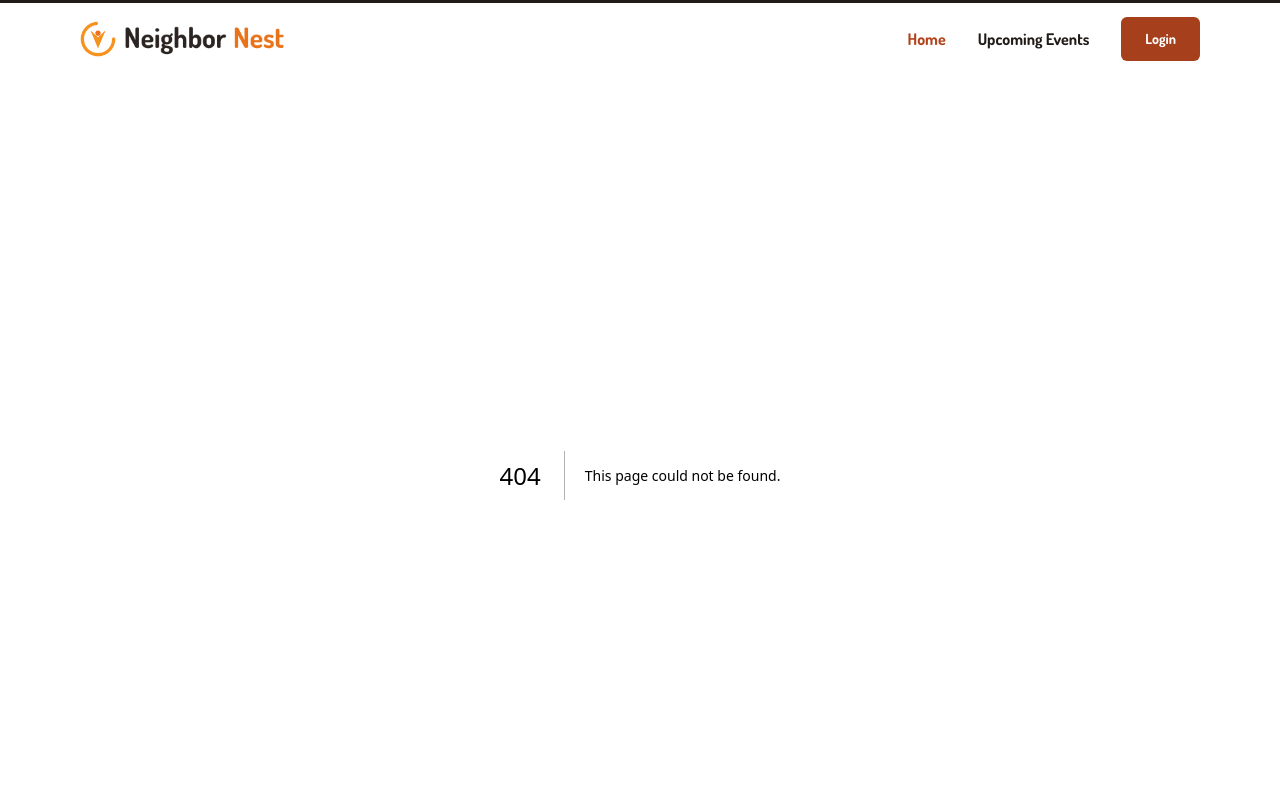
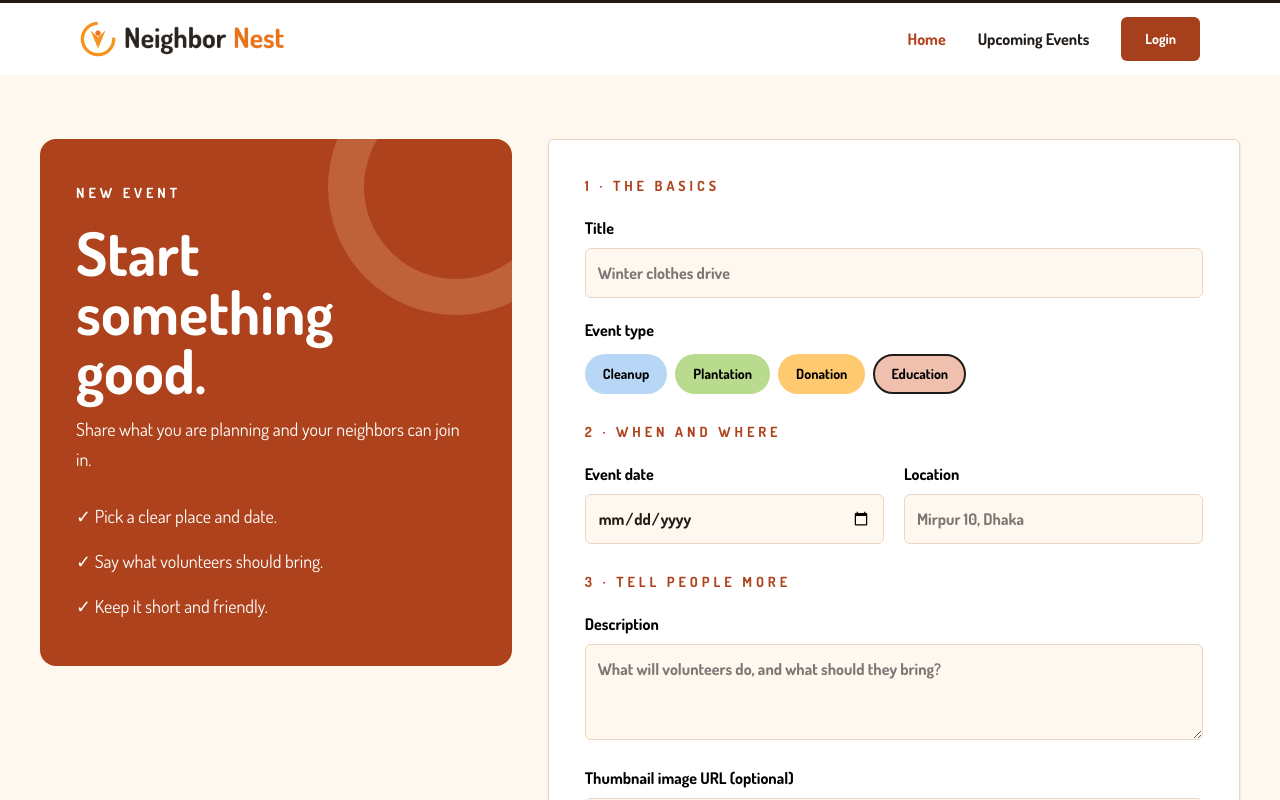
Before and after one commit to md-ashraful-islam-ullas/NeighborNest-PH-B14-A08, a Next.js app: page /create-event in a window 1280 px wide. Before the commit this address had no page. Shown: the top 800 px of the page. Built offline with nearby package versions, Linux system fonts and the light colour scheme.

Commit message:
feat: add create event page

```diff
--- a/next.config.ts
+++ b/next.config.ts
@@ -2,8 +2,8 @@ import type { NextConfig } from "next";
 
 const nextConfig: NextConfig = {
   /* config options here */
-  cacheComponents: true,
-  partialPrefetching: true,
+  cacheComponents: false,
+  partialPrefetching: false,
   reactCompiler: true,
   turbopack: {
     rules: {
--- /dev/null
+++ b/src/app/create-event/page.tsx
@@ -0,0 +1,245 @@
+"use client";
+
+import { FormEvent, useState } from "react";
+
+const eventTypes = [
+  { label: "Cleanup", className: "bg-[#b8d7f6]" },
+  { label: "Plantation", className: "bg-[#b9db8d]" },
+  { label: "Donation", className: "bg-[#ffc96f]" },
+  { label: "Education", className: "bg-[#f0c0af]" },
+];
+
+type FormValues = {
+  title: string;
+  eventType: string;
+  date: string;
+  location: string;
+  description: string;
+  thumbnailUrl: string;
+};
+
+const initialValues: FormValues = {
+  title: "",
+  eventType: "Education",
+  date: "",
+  location: "",
+  description: "",
+  thumbnailUrl: "",
+};
+
+const inputClassName =
+  "mt-2 w-full rounded-md border border-[#ead6c3] bg-[#fff8ee] px-3 py-3 text-base text-[#211b18] outline-none transition placeholder:text-[#7b7775] focus:border-[#a63f1c] focus:ring-2 focus:ring-[#a63f1c]/20";
+
+const CreateEventPage = () => {
+  const [values, setValues] = useState(initialValues);
+  const [error, setError] = useState("");
+  const [submitted, setSubmitted] = useState(false);
+
+  const updateValue = (field: keyof FormValues, value: string) => {
+    setValues((currentValues) => ({ ...currentValues, [field]: value }));
+    setError("");
+    setSubmitted(false);
+  };
+
+  const handleSubmit = async (event: FormEvent<HTMLFormElement>) => {
+    event.preventDefault();
+
+    if (
+      !values.title.trim() ||
+      !values.date ||
+      !values.location.trim() ||
+      !values.description.trim()
+    ) {
+      setError("Please complete the required event details before publishing.");
+      setSubmitted(false);
+      return;
+    }
+
+    setError("");
+    setSubmitted(true);
+
+    const res = await fetch(`http://localhost:5000/create-event`, {
+      method: "POST",
+      headers: {
+        "Content-Type": "application/json",
+      },
+      body: JSON.stringify(values),
+    });
+
+    if (!res.ok) {
+      throw new Error("Failed to create event");
+    }
+
+    const data = await res.json();
+
+    console.log("Event submitted:", data);
+  };
+
+  return (
+    <main className="bg-[#fff8ee] px-5 py-10 sm:px-8 sm:py-14 lg:px-10 lg:py-16">
+      <div className="mx-auto grid w-full max-w-300 gap-8 lg:grid-cols-[0.92fr_1.35fr] lg:items-start lg:gap-9">
+        <section className="relative overflow-hidden rounded-2xl bg-[#ad421c] px-8 py-10 text-white sm:px-9 sm:py-11">
+          <div
+            aria-hidden="true"
+            className="absolute -right-18 -top-20 size-64 rounded-full border-36 border-[#c56a43]/80"
+          />
+          <div className="relative">
+            <p className="text-sm font-bold tracking-[0.28em]">NEW EVENT</p>
+            <h1 className="mt-5 max-w-sm font-dosis text-5xl font-bold leading-[0.98] sm:text-6xl">
+              Start something good.
+            </h1>
+            <p className="mt-4 max-w-md text-lg leading-relaxed">
+              Share what you are planning and your neighbors can join in.
+            </p>
+            <ul className="mt-7 space-y-4 text-base leading-relaxed sm:text-lg">
+              <li>✓ Pick a clear place and date.</li>
+              <li>✓ Say what volunteers should bring.</li>
+              <li>✓ Keep it short and friendly.</li>
+            </ul>
+          </div>
+        </section>
+
+        <form
+          onSubmit={handleSubmit}
+          className="rounded-md border border-[#ead6c3] bg-white px-6 py-8 shadow-sm sm:px-9 sm:py-9"
+        >
+          <fieldset>
+            <legend className="text-sm font-bold tracking-[0.28em] text-[#ad421c]">
+              1 · THE BASICS
+            </legend>
+
+            <label htmlFor="title" className="mt-5 block font-bold">
+              Title
+              <input
+                id="title"
+                name="title"
+                value={values.title}
+                onChange={(event) => updateValue("title", event.target.value)}
+                placeholder="Winter clothes drive"
+                className={inputClassName}
+                required
+              />
+            </label>
+
+            <div className="mt-5">
+              <p className="font-bold">Event type</p>
+              <div className="mt-3 flex flex-wrap gap-2">
+                {eventTypes.map((eventType) => {
+                  const isSelected = values.eventType === eventType.label;
+
+                  return (
+                    <button
+                      key={eventType.label}
+                      type="button"
+                      aria-pressed={isSelected}
+                      onClick={() => updateValue("eventType", eventType.label)}
+                      className={`rounded-full border-2 px-4 py-2 text-sm font-bold transition-transform hover:-translate-y-0.5 focus-visible:ring-2 focus-visible:ring-[#ad421c] focus-visible:ring-offset-2 ${
+                        isSelected ? "border-[#211b18]" : "border-transparent"
+                      } ${eventType.className}`}
+                    >
+                      {eventType.label}
+                    </button>
+                  );
+                })}
+              </div>
+            </div>
+          </fieldset>
+
+          <fieldset className="mt-7">
+            <legend className="text-sm font-bold tracking-[0.28em] text-[#ad421c]">
+              2 · WHEN AND WHERE
+            </legend>
+            <div className="mt-5 grid gap-5 sm:grid-cols-2">
+              <label htmlFor="date" className="block font-bold">
+                Event date
+                <input
+                  id="date"
+                  name="date"
+                  type="date"
+                  value={values.date}
+                  onChange={(event) => updateValue("date", event.target.value)}
+                  className={inputClassName}
+                  required
+                />
+              </label>
+              <label htmlFor="location" className="block font-bold">
+                Location
+                <input
+                  id="location"
+                  name="location"
+                  value={values.location}
+                  onChange={(event) =>
+                    updateValue("location", event.target.value)
+                  }
+                  placeholder="Mirpur 10, Dhaka"
+                  className={inputClassName}
+                  required
+                />
+              </label>
+            </div>
+          </fieldset>
+
+          <fieldset className="mt-7">
+            <legend className="text-sm font-bold tracking-[0.28em] text-[#ad421c]">
+              3 · TELL PEOPLE MORE
+            </legend>
+            <label htmlFor="description" className="mt-5 block font-bold">
+              Description
+              <textarea
+                id="description"
+                name="description"
+                value={values.description}
+                onChange={(event) =>
+                  updateValue("description", event.target.value)
+                }
+                placeholder="What will volunteers do, and what should they bring?"
+                className={`${inputClassName} min-h-24 resize-y`}
+                required
+              />
+            </label>
+            <label htmlFor="thumbnailUrl" className="mt-5 block font-bold">
+              Thumbnail image URL (optional)
+              <input
+                id="thumbnailUrl"
+                name="thumbnailUrl"
+                type="url"
+                value={values.thumbnailUrl}
+                onChange={(event) =>
+                  updateValue("thumbnailUrl", event.target.value)
+                }
+                placeholder="https://"
+                className={inputClassName}
+              />
+            </label>
+          </fieldset>
+
+          {error ? (
+            <p role="alert" className="mt-4 text-sm font-bold text-[#ad421c]">
+              {error}
+            </p>
+          ) : null}
+          {submitted ? (
+            <p
+              role="status"
+              className="mt-4 rounded-md bg-[#eef7e7] px-4 py-3 text-sm font-bold text-[#315d2b]"
+            >
+              Your event is ready to share with the neighborhood.
+            </p>
+          ) : null}
+
+          <button
+            type="submit"
+            className="mt-5 w-full rounded-md bg-[#ad421c] px-5 py-4 text-base font-bold text-white transition-colors hover:bg-[#8f3215] focus-visible:ring-2 focus-visible:ring-[#ad421c] focus-visible:ring-offset-2"
+          >
+            Publish event →
+          </button>
+          <p className="mt-4 text-center text-sm text-[#695c54]">
+            Your event appears on the Upcoming Events page right away.
+          </p>
+        </form>
+      </div>
+    </main>
+  );
+};
+
+export default CreateEventPage;
```
